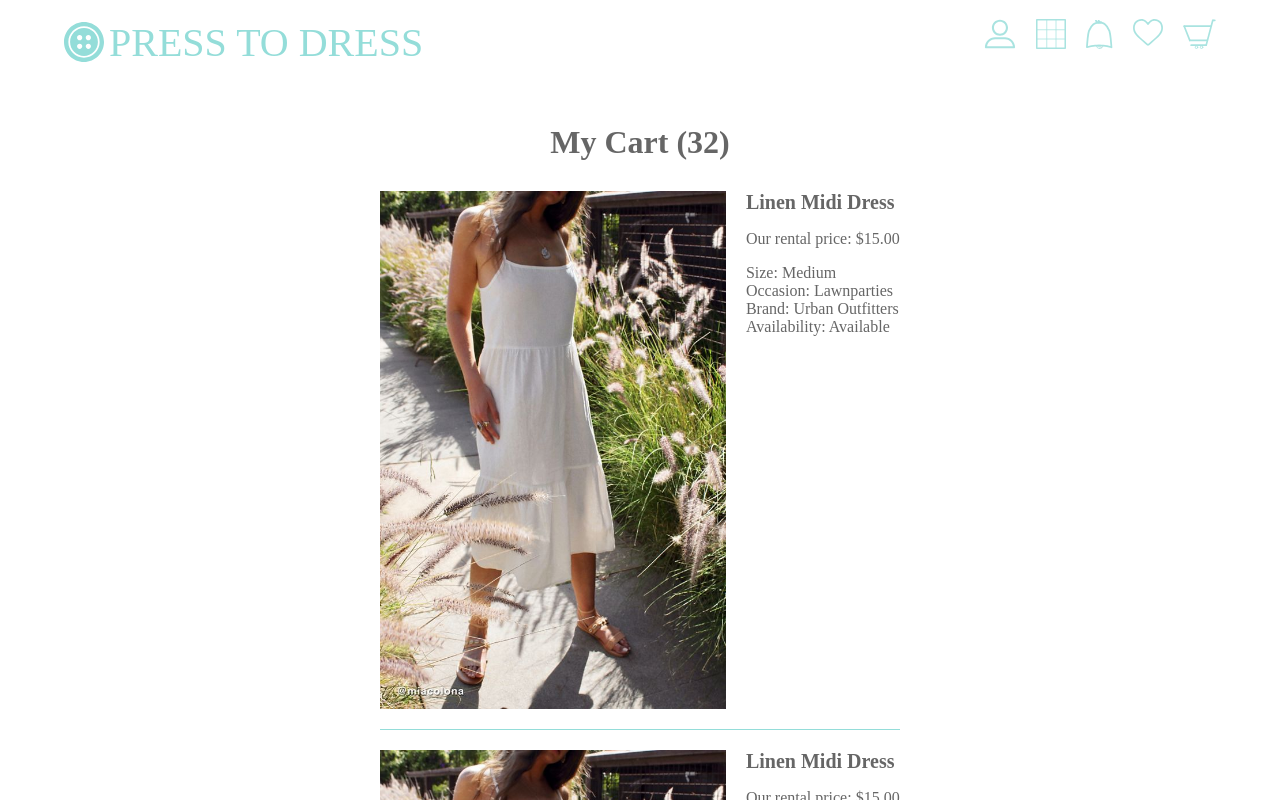
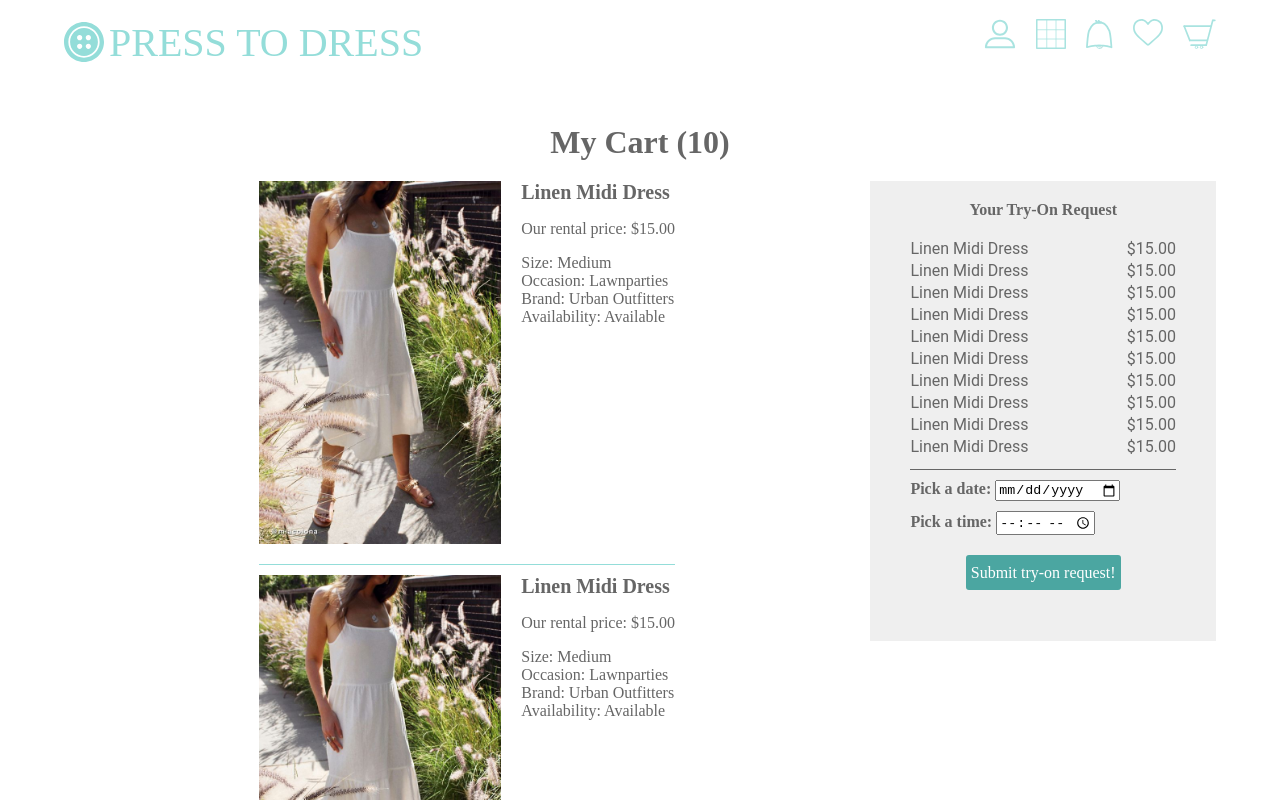
Before and after one commit to KhyatiAgrawal/p2d_postgres, a React (Create React App) app in the folder p2d-react/: page /cart in a window 1280 px wide. Shown: the top 800 px of the page. Built offline with nearby package versions, Linux system fonts and the light colour scheme.

Commit message:
order summary for cart + prelim favorites page

```diff
--- a/p2d-react/src/components/DressDisplay/DressDisplay.scss
+++ b/p2d-react/src/components/DressDisplay/DressDisplay.scss
@@ -5,14 +5,13 @@
 	display: flex;
 	align-items: center;
 	flex-direction: column;
-	margin-top: 20px;
 
 	&__img-container {
 		width: 100%;
 		display: flex;
 		justify-content: center;
 		flex-direction: row;
-		margin: 10px;
+		margin: 0 10px 10px 10px;
 	}
 
 	&__img {
@@ -32,3 +31,15 @@
 		font-weight: bold;
 	}
 }
+
+@media only screen and (max-width: 700px) {
+	.dress-display {
+		&__text {
+			font-size: 12px;
+		}
+
+		&__title {
+			font-size: 14px;
+		}
+	}
+}
--- a/p2d-react/src/index.js
+++ b/p2d-react/src/index.js
@@ -7,6 +7,7 @@ import createHistory from 'history/createBrowserHistory';
 import App from './App';
 import Feed from './pages/Feed/Feed'
 import Cart from './pages/Cart/Cart'
+import Favorites from './pages/Favorites/Favorites'
 
 ReactDOM.render(<App />, document.getElementById('root'));
 
@@ -20,6 +21,7 @@ ReactDOM.render(
 			<Route exact path="/" component={() => <App />} />
 			<Route exact path="/feed" component={Feed} />
 			<Route exact path="/cart" component={Cart} />
+			<Route exact path="/favorites" component={Favorites} />
 		</Switch>
   </BrowserRouter>
 , document.getElementById('root'));
--- a/p2d-react/src/pages/Cart/Cart.js
+++ b/p2d-react/src/pages/Cart/Cart.js
@@ -13,20 +13,38 @@ class Cart extends Component {
     super(props)
 
     let dresses = {}
-    for (var i = 0; i < 32; i++) {
+    let amount = 0
+    for (var i = 0; i < 10; i++) {
       dresses[i] = {
         0: dress1,
         1: dress2,
         2: dress3,
+        price: "15.00",
         title: 'Linen Midi Dress',
         selected: 0,
         total: 3,
       }
+      amount += parseInt(dresses[i].price)
     }
 
     this.state = {
       dresses: dresses,
       total: Object.keys(dresses).length,
+      amount: amount,
+      submitted: false,
+    }
+  }
+
+  // work on this
+  validateForm = () => {
+    return true
+  }
+
+  toggleSubmitted = () => {
+    if (!this.state.submitted && this.validateForm()) {
+      this.setState({
+        submitted: true
+      })
     }
   }
 
@@ -40,7 +58,26 @@ class Cart extends Component {
           <div className="cart-title__text">{"My Cart (" + this.state.total + ")"}</div>
         </div>
         <div className="cart-body">
-          <DressDisplay dresses={this.state.dresses} />
+          <div className="cart-dresses"><DressDisplay dresses={this.state.dresses} /></div>
+          <div className="cart-summary" style={{maxHeight: this.state.total * 46}}>
+            <div className="cart-summary__title">Your Try-On Request</div>
+            <div className="cart-summary__items">
+              {Object.keys(this.state.dresses).map((key, index) => (
+                <div className="cart-summary__item">
+                  <div>{this.state.dresses[index].title}</div>
+                  <div>{"$" + this.state.dresses[index].price}</div>
+                </div>
+              ))}
+            </div>
+            <div className="cart-summary__total" id="cart-date">Pick a date: <input type="date" /></div>
+            <div className="cart-summary__total" id="cart-time">Pick a time: <input type="time" /></div>
+            <div className="cart-summary__submit" onClick={this.toggleSubmitted} style={this.state.submitted ? {opacity: 0.7, pointer: 'default'} : {}}>
+              Submit try-on request!
+            </div>
+            <div className="cart-summary__submitted" style={this.state.submitted ? {display: 'flex'} : {display: 'none'}}>
+              Your request has been submitted - <br />we'll confirm your appointment shortly!
+            </div>
+          </div>
         </div>
       </div>
     );
--- a/p2d-react/src/pages/Cart/Cart.scss
+++ b/p2d-react/src/pages/Cart/Cart.scss
@@ -27,6 +27,81 @@
 	}
 }
 
+.cart-body {
+	display: flex;
+	justify-content: center;
+	margin-top: 20px;
+}
+
+.cart-dresses {
+	flex-grow: 1;
+	max-width: 70%;
+}
+
+.cart-summary {
+	color: $p2d-gray;
+	background-color: $p2d-lightgray;
+
+	display: flex;
+	flex: 2 0 auto;
+	flex-direction: column;
+	justify-content: flex-start;
+
+	&__title {
+		margin-left: auto;
+		margin-right: auto;
+		margin-top: 20px;
+		font-weight: bold;
+	}
+
+	&__items {
+		font-family: "Roboto";
+		margin-top: 20px;
+		margin-left: 40px;
+		margin-right: 40px;
+		padding-bottom: 10px;
+		border-bottom: 1px solid $p2d-gray;
+	}
+
+	&__item {
+		margin-bottom: 3px;
+		display: flex;
+		flex-direction: row;
+		justify-content: space-between;
+	}
+
+	&__total {
+		margin-top: 10px;
+		margin-left: 40px;
+		font-weight: bold;
+	}
+
+	&__submit {
+		margin: 20px auto 0px auto;
+		background-color: $p2d-dark;
+		color: white;
+		height: 35px;
+		padding-left: 5px;
+		padding-right: 5px;
+		border-radius: 3px;
+
+		display: flex;
+		align-items: center;
+		cursor: pointer;
+
+		&:hover {
+			opacity: 0.7;
+		}
+	}
+
+	&__submitted {
+		font-size: 12px;
+		align-items: center;
+		justify-content: center;
+		margin-top: 10px;
+	}
+}
+
 @media only screen and (max-width: 700px) {
 	.cart-title {
 		margin-top: calc(5vw + 60px);
--- /dev/null
+++ b/p2d-react/src/pages/Favorites/Favorites.js
@@ -0,0 +1,53 @@
+import React, { Component } from 'react';
+import './Favorites.scss';
+
+import Navbar from '../../components/Navbar/Navbar';
+import DressDisplay from '../../components/DressDisplay/DressDisplay';
+
+import dress1 from '../../styles/images/mock_dresses/mockdress_1.jpeg'
+import dress2 from '../../styles/images/mock_dresses/mockdress_2.jpeg'
+import dress3 from '../../styles/images/mock_dresses/mockdress_3.jpeg'
+
+class Favorites extends Component {
+  constructor(props) {
+    super(props)
+
+    let dresses = {}
+    let amount = 0
+    for (var i = 0; i < 10; i++) {
+      dresses[i] = {
+        0: dress1,
+        1: dress2,
+        2: dress3,
+        price: "15.00",
+        title: 'Linen Midi Dress',
+        selected: 0,
+        total: 3,
+      }
+      amount += parseInt(dresses[i].price)
+    }
+
+    this.state = {
+      dresses: dresses,
+      total: Object.keys(dresses).length,
+    }
+  }
+
+	render() {
+    return (
+      <div className="fav__container">
+        <div>
+          <Navbar weight="heavy" />
+        </div>
+        <div className="fav-title">
+          <div className="fav-title__text">{"My Favorites (" + this.state.total + ")"}</div>
+        </div>
+        <div className="fav-body">
+          <div className="fav-dresses"><DressDisplay dresses={this.state.dresses} /></div>
+        </div>
+      </div>
+    );
+  }
+}
+
+export default Favorites
--- /dev/null
+++ b/p2d-react/src/pages/Favorites/Favorites.scss
@@ -0,0 +1,49 @@
+@import '../../index.scss';
+
+.fav {
+	&__container {
+		top: 0;
+		bottom: 0;
+		left: 0;
+		right: 0;
+		position: absolute;
+		padding-left: 5vw;
+		padding-top: 20px;
+		padding-right: 5vw;
+		color: $p2d-gray;
+	}
+}
+
+.fav-title {
+	display: flex;
+	align-items: center;
+	justify-content: center;
+	margin-top: calc(5vw + 40px);
+
+	&__text {
+		color: $p2d-gray;
+		font-size: 32px;
+		font-weight: bold;
+	}
+}
+
+.fav-body {
+	display: flex;
+	justify-content: center;
+	margin-top: 20px;
+}
+
+.fav-dresses {
+	flex-grow: 1;
+	max-width: 70%;
+}
+
+@media only screen and (max-width: 700px) {
+	.fav-title {
+		margin-top: calc(5vw + 60px);
+
+		&__text {
+			font-size: 18px;
+		}
+	}
+}
```
